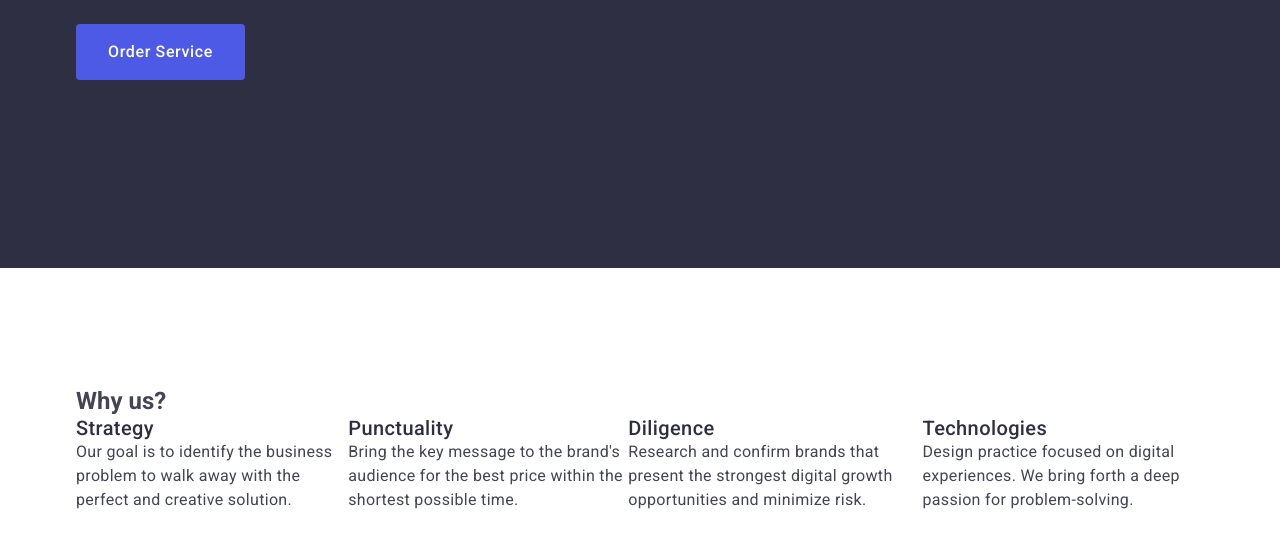
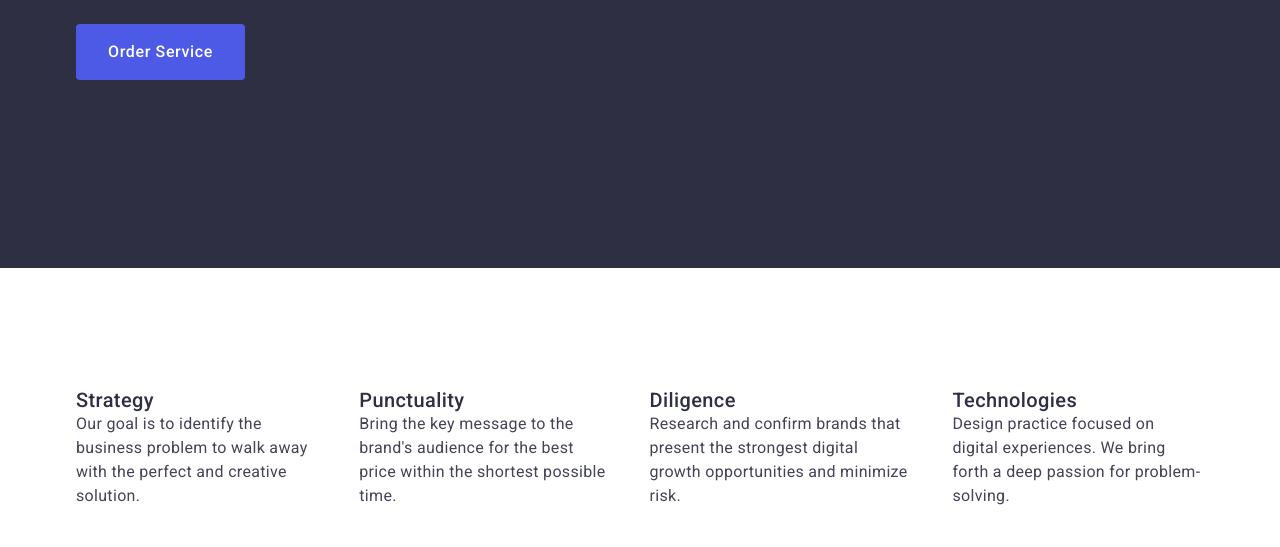
Before and after one commit to Petr-Rydik/goit-markup-hw-06, a plain HTML site: page index.html in a window 1280 px wide. Shown: the part 405-952 px from the top of the page. Drawn offline with nearby package versions, Linux system fonts and the light colour scheme.

Commit message:
add index file

```diff
--- a/css/styles.css
+++ b/css/styles.css
@@ -139,6 +139,7 @@ img {
 }
 .quality {
   display: flex;
+  gap: 40px;
 }
 .cont_b .title {
   font-family: "Roboto", sans-serif;
--- a/index.html
+++ b/index.html
@@ -54,7 +54,7 @@
       </section>
       <section class="cont_b">
         <div class="container">
-          <h2 hidden">Why us?</h2>
+          <h2 hidden>Why us?</h2>
           <ul class="quality">
             <li>
               <h3 class="title">Strategy</h3>
```
